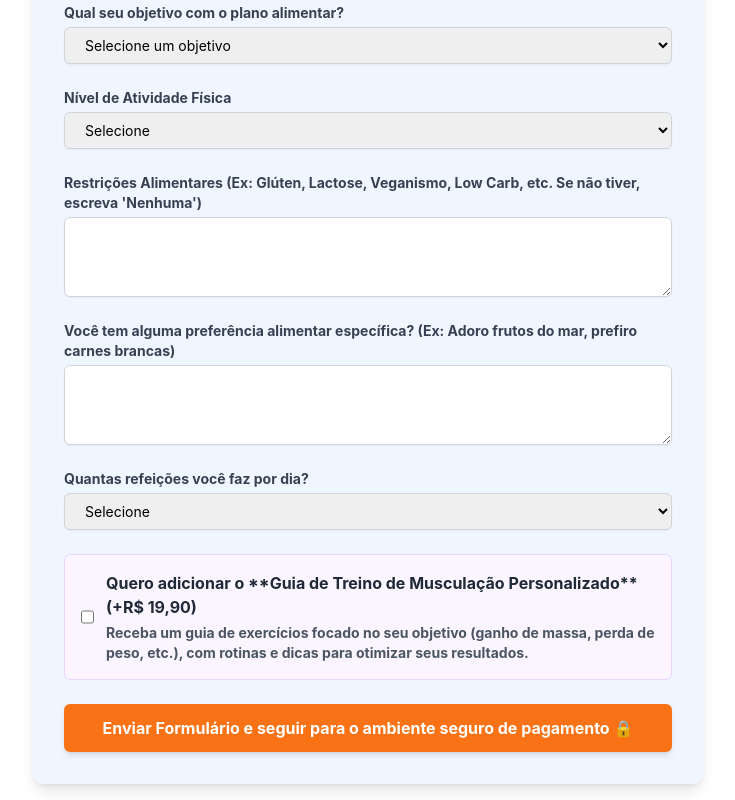
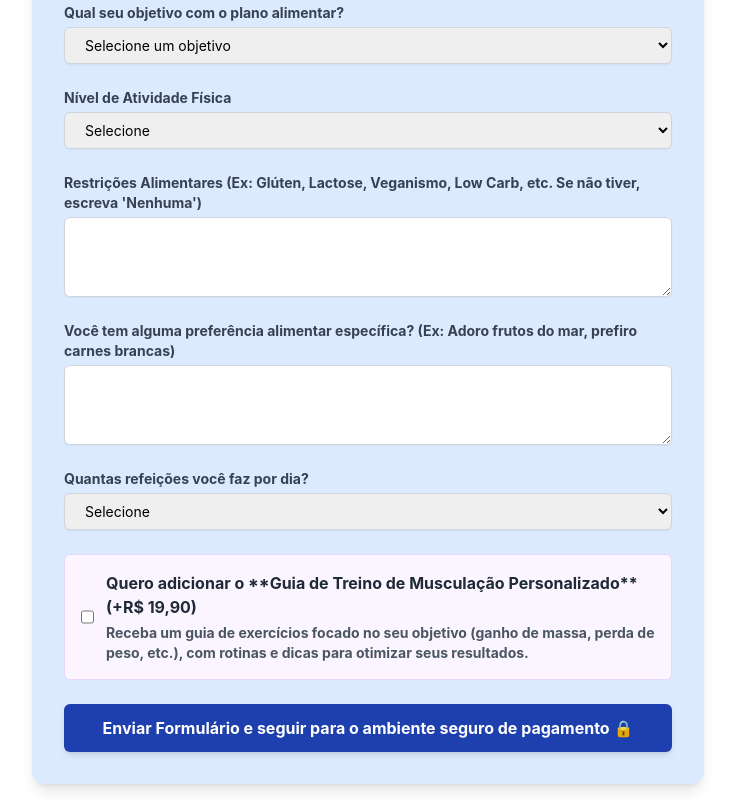
Before and after one commit to jjangelo77/meu-plano-alimentar-form, a plain HTML site: page index.html in a window 1280 px wide. Shown: the part 505-1305 px from the top of the page, without its empty margins (272-1007 px from the left). Drawn offline with nearby package versions, Linux system fonts and the light colour scheme.

Commit message:
Update index.html

```diff
--- a/index.html
+++ b/index.html
@@ -52,19 +52,19 @@
             /* Sombra padrão do Tailwind + uma sombra para dar profundidade */
             box-shadow: 0 4px 6px rgba(0, 0, 0, 0.1), /* shadow-md */
                         0 1px 3px rgba(0, 0, 0, 0.08), /* shadow-md */
-                        0 5px 0 0 #ea580c; /* Sombra "inferior" para efeito 3D (Tailwind orange-700) */
+                        0 5px 0 0 #1e40af; /* Sombra "inferior" para efeito 3D (Tailwind blue-900) */
             transition: transform 0.1s ease-out, box-shadow 0.1s ease-out; /* Transição suave ao clicar */
         }
         /* Efeito de "clique" para o botão 3D */
         .button-3d-shadow:active {
             transform: translateY(3px); /* Move para baixo ao clicar */
             box-shadow: 0 1px 3px rgba(0, 0, 0, 0.1), /* Sombra menor ao "afundar" */
-                        0 0 0 0 #ea580c; /* Remove a sombra inferior */
+                        0 0 0 0 #1e40af; /* Remove a sombra inferior */
         }
     </style>
 </head>
 <body class="bg-white flex items-center justify-center min-h-screen p-4">
-    <div class="bg-blue-50 p-8 rounded-xl shadow-lg w-full max-w-2xl">
+    <div class="bg-blue-100 p-8 rounded-xl shadow-lg w-full max-w-2xl">
         <h1 class="text-3xl font-bold text-center text-gray-800 mb-6">Seu Plano Alimentar Personalizado</h1>
         <p class="text-center text-gray-600 mb-8">Preencha o formulário abaixo para iniciarmos a criação do seu plano.</p>
 
@@ -185,7 +185,7 @@
 
             <!-- Botão de Envio -->
             <button type="submit" id="submitButton"
-                    class="w-full bg-orange-500 hover:bg-orange-600 text-white font-bold py-3 px-4 rounded-md shadow-md transition duration-300 ease-in-out focus:outline-none focus:ring-2 focus:ring-orange-500 focus:ring-offset-2 animate-tremble-subtle button-3d-shadow">
+                    class="w-full bg-blue-800 hover:bg-blue-900 text-white font-bold py-3 px-4 rounded-md shadow-md transition duration-300 ease-in-out focus:outline-none focus:ring-2 focus:ring-blue-500 focus:ring-offset-2 animate-tremble-subtle button-3d-shadow">
                 Enviar Formulário e seguir para o ambiente seguro de pagamento 🔒
             </button>
 
@@ -245,7 +245,7 @@
 
                 const label = document.createElement('label');
                 label.htmlFor = `horario_refeicao_${i + 1}`;
-                label.classList.add('block', 'text-sm', 'font-bold', 'text-gray-700', 'mb-1'); // Alterado para font-bold
+                label.classList.add('block', 'text-sm', 'font-bold', 'text-gray-700', 'mb-1'); // Já está font-bold
                 // Usar innerHTML para renderizar o negrito do Markdown
                 label.innerHTML = `${mealNames[i] || `Refeição ${i + 1}`}:`;
 
```
